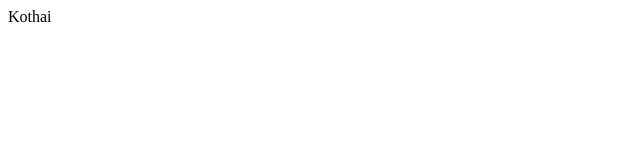
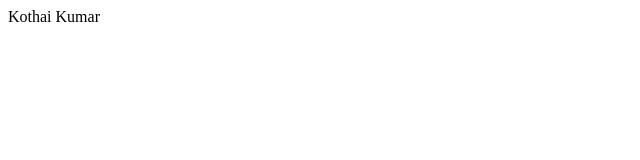
Before and after one commit to kothai03/git-sample, a plain HTML site: page index.html in a window 1280 px wide. Shown: the full height of the page, 0-640 px from the left. Drawn offline with Linux system fonts and the light colour scheme.

Commit message:
Modified index.html

```diff
--- a/index.html
+++ b/index.html
@@ -1,3 +1,3 @@
 <html>
-Kothai
+Kothai Kumar
 </html>
```
